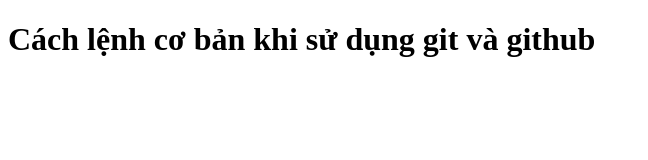
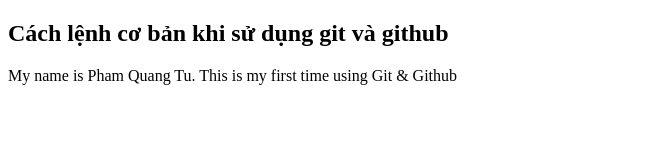
Before and after one commit to crazy0511/git_demo, a plain HTML site: page index.html in a window 1280 px wide. Shown: the whole page, without its empty margins (0-648 px from the left). Drawn offline with Linux system fonts and the light colour scheme.

Commit message:
Chang h1 to h2, add <p>

```diff
--- a/index.html
+++ b/index.html
@@ -7,6 +7,7 @@
     <title>github_demo</title>
 </head>
 <body>
-    <h1>Cách lệnh cơ bản khi sử dụng git và github</h1>
+    <h2>Cách lệnh cơ bản khi sử dụng git và github</h2>
+    <p>My name is Pham Quang Tu. This is my first time using Git & Github</p>
 </body>
 </html>
```
